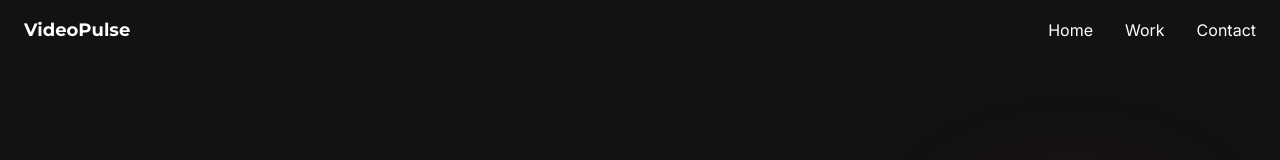
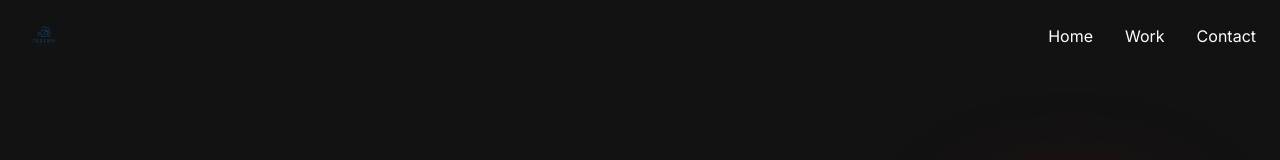
Before and after one commit to FadyAdel04/Filo-Fayk-Film-Maker, a React (Vite) app: page / in a window 1280 px wide. Shown: the top 160 px of the page. Built offline with nearby package versions, Linux system fonts and the light colour scheme.

Commit message:
Replace text logo with image
Replaces the text logo with an image.

```diff
--- a/src/components/Navbar.tsx
+++ b/src/components/Navbar.tsx
@@ -1,6 +1,7 @@
 
 import React, { useState, useEffect } from 'react';
 import { cn } from "@/lib/utils";
+import { Link } from 'react-router-dom';
 
 const Navbar = () => {
   const [isOpen, setIsOpen] = useState(false);
@@ -35,7 +36,13 @@ const Navbar = () => {
       )}
     >
       <div className="max-w-7xl mx-auto flex justify-between items-center">
-        <div className="text-lg font-bold font-montserrat text-white">VideoPulse</div>
+        <Link to="/" className="flex items-center">
+          <img
+            src="/lovable-uploads/bac2036e-7771-4e8f-bf95-30b3a2f534ec.png"
+            alt="Filo Fayk Logo"
+            className="h-10 w-auto object-contain"
+          />
+        </Link>
 
         {/* Desktop Navigation */}
         <div className="hidden md:flex space-x-8">
```
Also changed, not shown: public/lovable-uploads/bac2036e-7771-4e8f-bf95-30b3a2f534ec.png (added).
